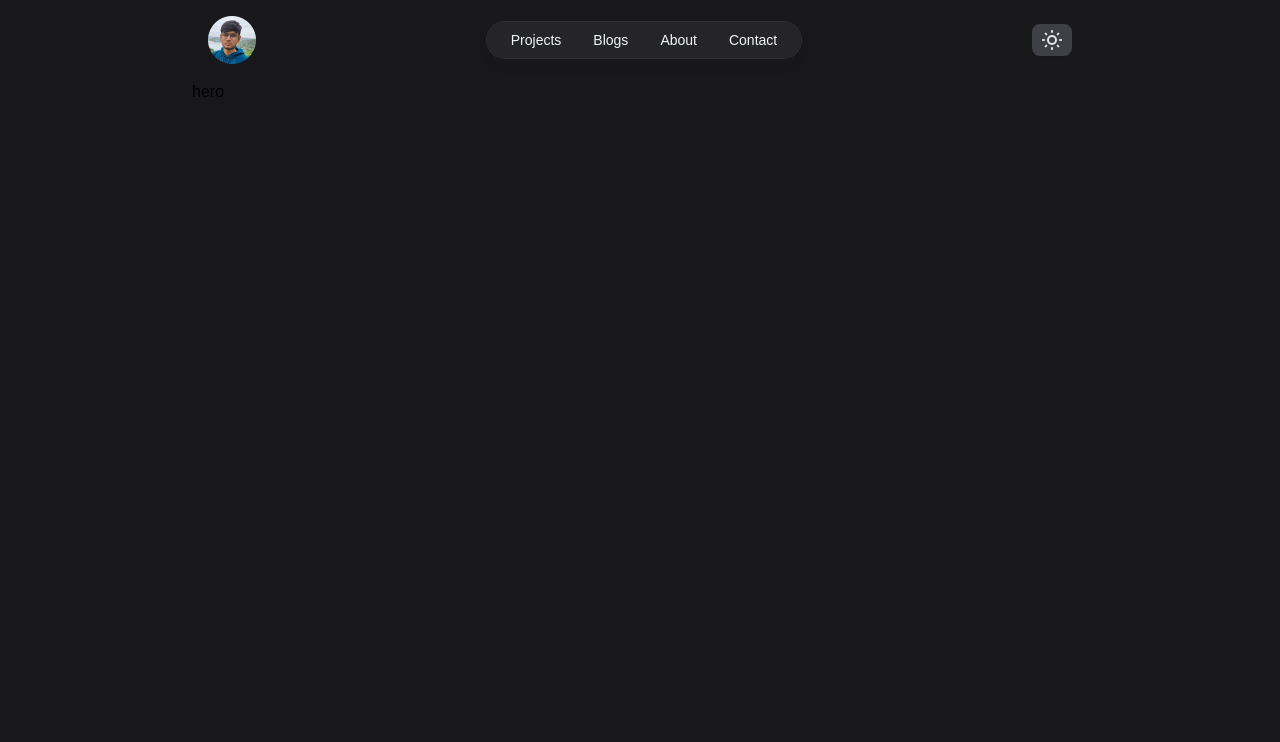
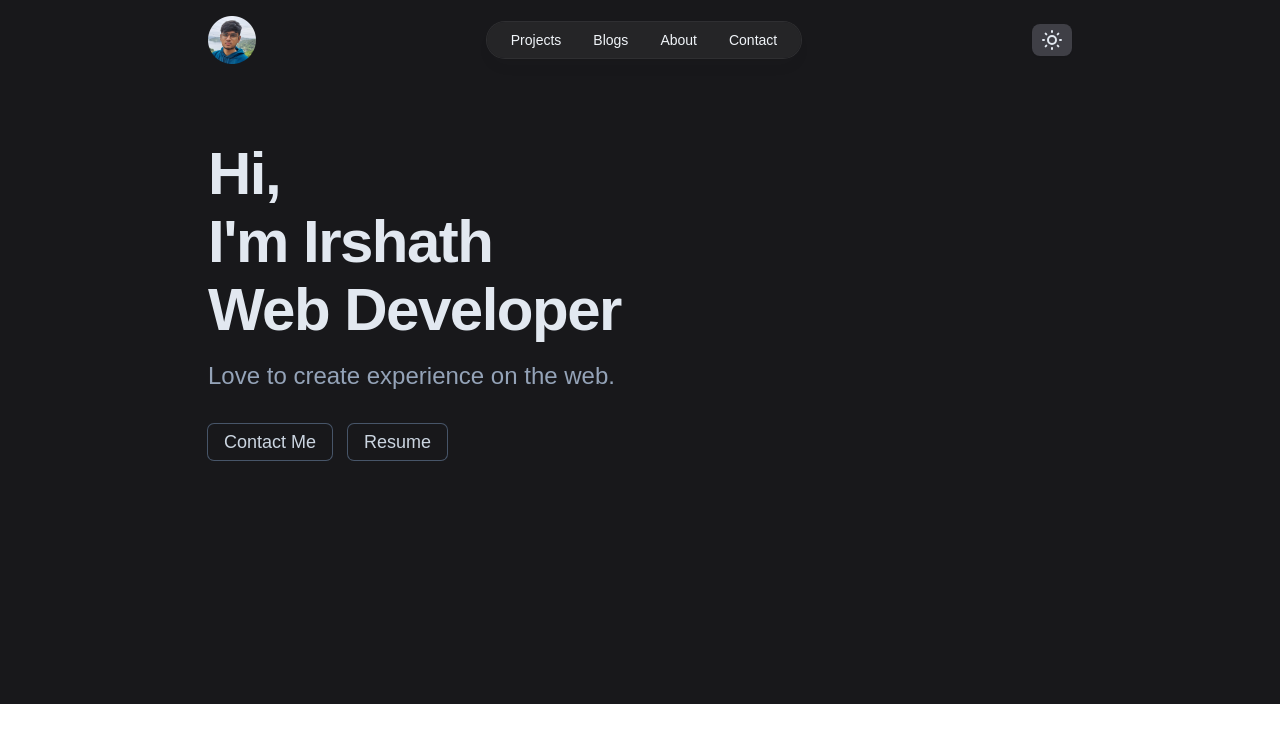
Before and after one commit to irshathcodes/irshath.com, a Next.js app: page / in a window 1280 px wide. Shown: the top 742 px of the page. Built offline with nearby package versions, Linux system fonts and the light colour scheme; a web font is replaced by a local one.

Commit message:
feat: complete hero section

```diff
--- a/components/Hero.tsx
+++ b/components/Hero.tsx
@@ -1,3 +1,23 @@
+const buttonStyles =
+	"my-4 rounded-md px-4 py-1 text-lg  font-medium capitalize ring-1  ring-gray-900 transition-all duration-300  hover:scale-105 hover:shadow  hover:shadow-teal-500 active:scale-90 dark:text-gray-300 dark:ring-gray-600";
+
 export default function Hero() {
-	return <header className="h-[1000px]">hero</header>;
+	return (
+		<section className=" h-[calc(80vh-80px)] px-4">
+			<div className="mx-auto mt-16 flex h-full w-full flex-col  sm:items-start">
+				<h1 className=" text-4xl font-extrabold  capitalize  tracking-tight text-gray-800 dark:text-gray-200 sm:text-6xl">
+					<span className="block pb-2">hi,</span>
+					<span className="block pb-2">i'm irshath</span>
+					<span className="block pb-1">web developer</span>
+				</h1>
+				<p className="py-4 text-left text-xl font-medium text-gray-600 dark:text-gray-400 sm:text-2xl">
+					Love to create experience on the web.
+				</p>
+				<div className="space-x-4">
+					<button className={buttonStyles}>contact me</button>
+					<button className={buttonStyles}>resume</button>
+				</div>
+			</div>
+		</section>
+	);
 }
```
